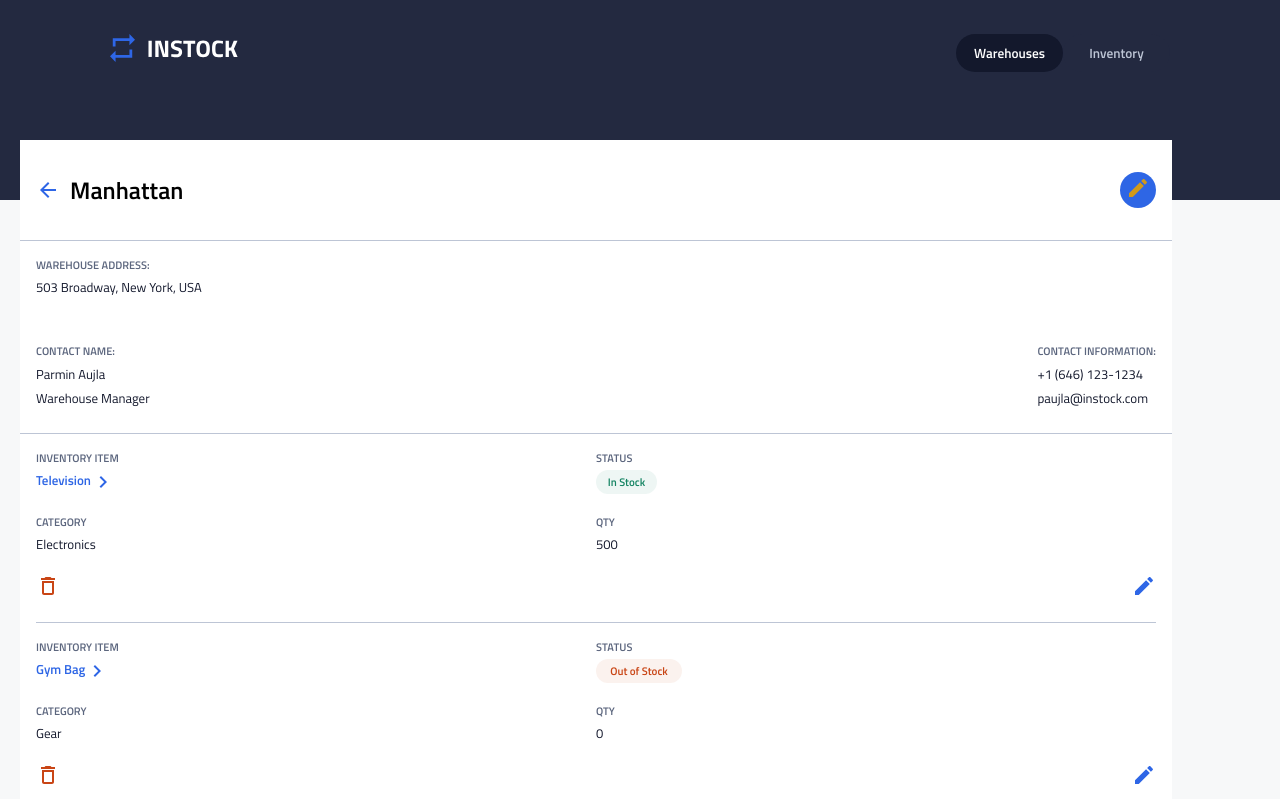
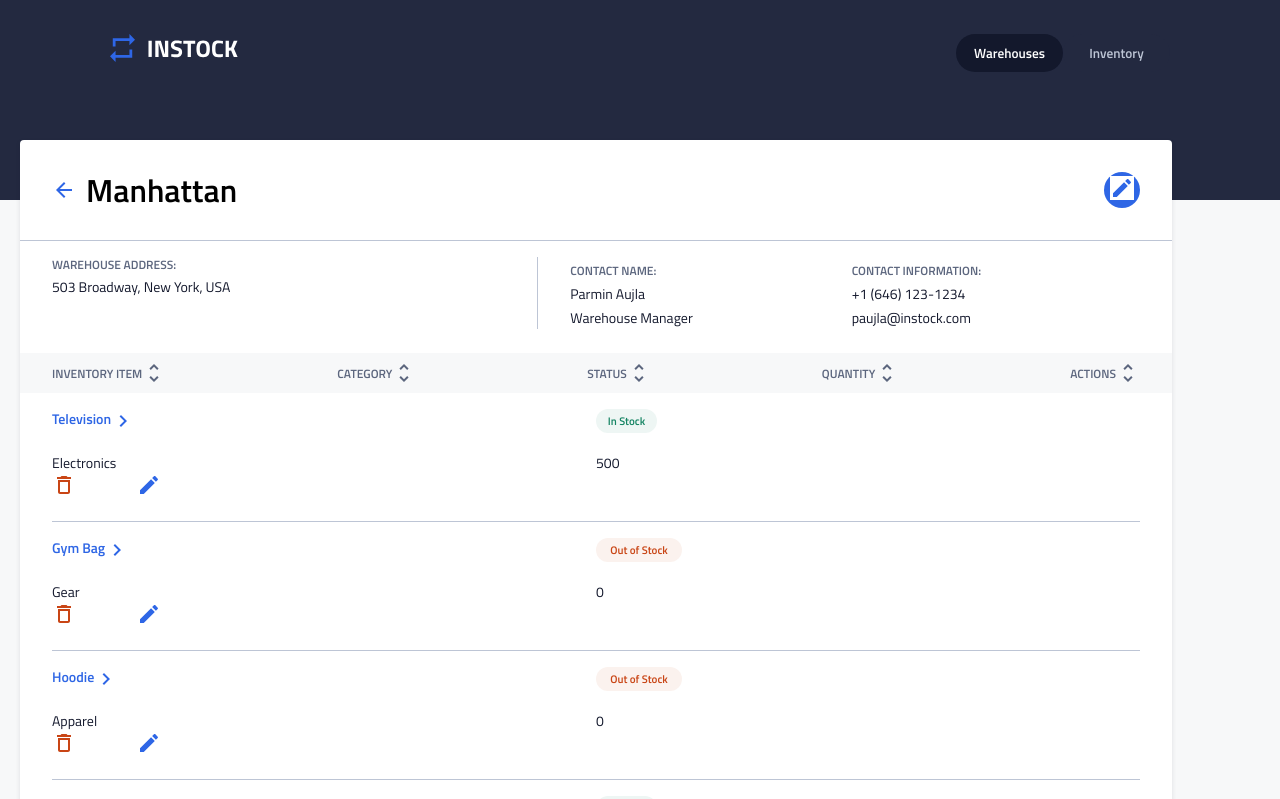
Before and after one commit to ShirinSadeghii/instock-frontend, a React (Create React App) app: page /details in a window 1280 px wide. Shown: the top 799 px of the page. Built offline with nearby package versions, Linux system fonts and the light colour scheme.

Commit message:
start responsive tablet version

```diff
--- a/src/components/Warehouse/Warehouse.jsx
+++ b/src/components/Warehouse/Warehouse.jsx
@@ -6,6 +6,7 @@ import ArrowBack from '../../assets/Icons/arrow_back-24px.svg';
 import Edit from '../../assets/Icons/edit-24px.svg';
 import Chevron from '../../assets/Icons/chevron_right-24px.svg';
 import Delete from '../../assets/Icons/delete_outline-24px.svg';
+import Sort from '../../assets/Icons/sort-24px.svg';
 
 function Warehouse() {
     const [warehouses, setWarehouses] = useState(dataJson)
@@ -30,7 +31,7 @@ function Warehouse() {
                         <span className='warehouse__label-item' >{dataJson[0].address}, {dataJson[0].city}, {dataJson[0].country}</span>
                     </li>
                     <li className='warehouse__list-item warehouse__list-item--row'>
-                        <div>
+                        <div className='contact__container'>
                             <span className='warehouse__label'>CONTACT NAME:</span>
                             <span className='warehouse__label-item'><br></br>{dataJson[0].contact_name}</span>
                             <span className='warehouse__label-item'><br></br>{dataJson[0].contact_position}</span>
@@ -43,22 +44,41 @@ function Warehouse() {
 
                     </li>
             </ul>
-            <ul className='warehouse__list'> {dataDetailsJson.map((detail, index) => {
+            <ul className='toolbar'>
+                <li className='toolbar__container'>
+                    <span  className='toolbar__item'>INVENTORY ITEM
+                        <img src={Sort} alt='sort icon'></img>
+                    </span>
+                    <span className='toolbar__item'>CATEGORY
+                        <img src={Sort} alt='sort icon'></img>
+                    </span>
+                    <span className='toolbar__item'>STATUS
+                        <img src={Sort} alt='sort icon'></img>
+                    </span>
+                    <span className='toolbar__item'>QUANTITY
+                        <img src={Sort} alt='sort icon'></img>
+                    </span>
+                    <span className='toolbar__item'>ACTIONS
+                        <img src={Sort} alt='sort icon'></img>
+                    </span>
+                </li>
+            </ul>
+            <ul className='warehouse__list warehouse__list--tablet'> {dataDetailsJson.map((detail, index) => {
                 return (
                         <li key={index} className='warehouse__inventory'>
                             <div className='inventory'>
                                 <div className='inventory__container'>
-                                <span className='warehouse__label'>INVENTORY ITEM</span>
+                                    <span className='warehouse__label warehouse__label--tablet'>INVENTORY ITEM</span>
                                     <span className='warehouse__label-item warehouse__label-item--blue'>{detail.item_name}
                                         <img src={Chevron} alt="chevron icon"></img>
                                     </span>
-                                <span className='warehouse__label'>CATEGORY</span>
+                                    <span className='warehouse__label warehouse__label--tablet'>CATEGORY</span>
                                     <span className='warehouse__label-item'>{detail.category}</span>
                                 </div>
                                 <div className='inventory__container'>
-                                <span className='warehouse__label'>STATUS</span>
+                                    <span className='warehouse__label warehouse__label--tablet'>STATUS</span>
                                     <button className={`${detail.status === inStock? 'inventory__list-instock':'inventory__list-outstock'}`}>{detail.status}</button>
-                                <span className='warehouse__label'>QTY</span>
+                                    <span className='warehouse__label warehouse__label--tablet'>QTY</span>
                                     <span className='warehouse__label-item'>{detail.quantity}</span>
                                 </div>
                             </div>
--- a/src/components/Warehouse/Warehouse.scss
+++ b/src/components/Warehouse/Warehouse.scss
@@ -1,4 +1,5 @@
 @use '../../styles/partials/variables' as *;
+@use '../../styles/partials/mixins' as *;
 
 .warehouse {
     position: relative;
@@ -7,14 +8,18 @@
     background-color: $White;
     width: 90%;
     left: 20px;
-
-
+    border-radius: 4px;
+    box-shadow: 0 2px 5px rgba(19, 24, 44, 0.1);
 
     &__header {
         display: flex;
         justify-content: space-between;
         height: 100px;
         padding: 0 16px;
+
+        @include tablet {
+            padding: 0 32px;
+        }
     }
 
     &__container {
@@ -25,6 +30,10 @@
     &__title {
         font-weight: 600;
         padding-left: 10px;
+
+        @include tablet {
+            font-size: 32px;
+        }
     }
 
     &__edit-btn {
@@ -36,7 +45,7 @@
     }
 
     &__edit-icon {
-        filter: invert(1);
+        background-color: white;
     }
 
     &__list {
@@ -46,6 +55,19 @@
         padding-inline-start: 0;
         border-top: 1px solid $Cloud;
         padding: 0 16px;
+
+        @include tablet {
+            justify-content: space-between;
+            flex-direction: row;
+            padding: 0 32px;
+        }
+
+        &--tablet {
+            @include tablet {
+                flex-direction: column;
+                border-top: none;
+            }
+        }
     }
 
     &__list-item {
@@ -57,6 +79,12 @@
         &--row {
             flex-direction: row;
             justify-content: space-between;
+            width: 85%;
+
+            @include tablet {
+                width: 70%;
+                justify-content: space-evenly;
+            }
         }
     }
 
@@ -67,10 +95,24 @@
         color: $Slate;
         padding-bottom: 4px;
 
+        @include tablet {
+            font-size: 12px;
+        }
+
+        &--tablet {
+            @include tablet {
+                display: none;
+            }
+        }
+
         &-item {
             font-size: 13px;
             color: $Instock-Black;
             line-height: 20px;
+
+            @include tablet {
+                font-size: 14px;
+            }
 
             &--blue {
                 display: flex;
@@ -129,4 +171,45 @@
     display: flex;
     justify-content: space-between;
     margin-top: 20px;
+
+    @include tablet {
+        margin-top: 0;
+        width: 10%;
+    }
 }
+
+.contact__container {
+    @include tablet {
+        padding-left: 32px;
+        border-left: 1px solid $Cloud;
+    }
+}
+
+.toolbar {
+display: none;
+
+@include tablet {
+    display: flex;
+    background-color: $Light-Grey;
+}
+    &__container {
+        @include tablet {
+            display: flex;
+            justify-content: space-between;
+            height: 40px;
+            width: 100%;
+            padding: 0 32px;
+        }
+    }
+
+
+    &__item {
+        @include tablet {
+            font-size: 12px;
+            font-weight: 600;
+            color: $Slate;
+            display: flex;
+            align-items: center;
+        }
+    }
+}
```
Lines whose indentation alone changed are shown as unchanged.
